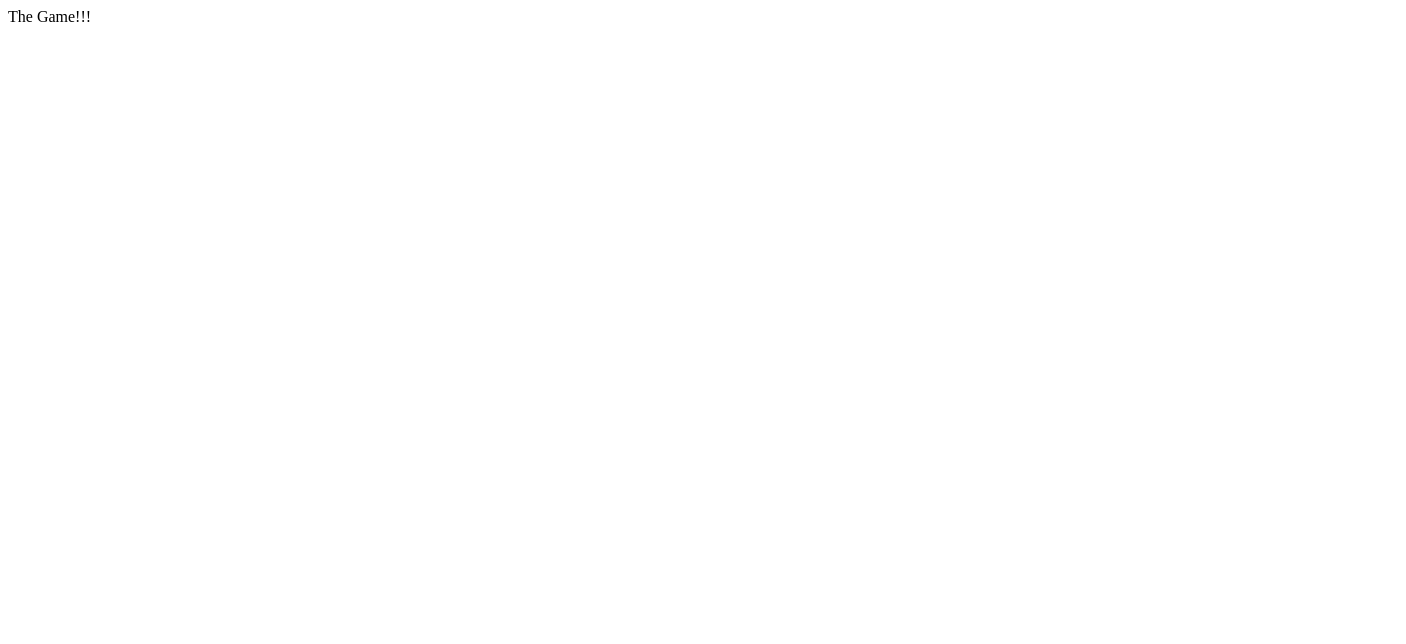
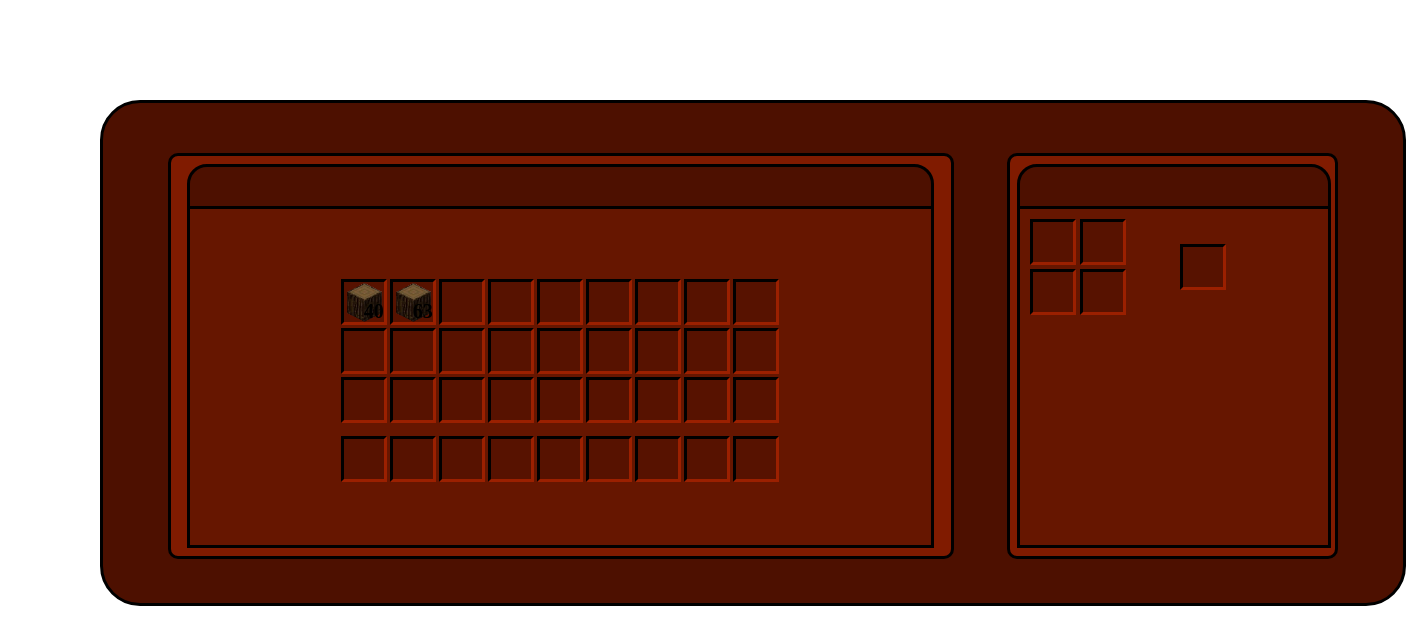
Before and after one commit to leoJ07/Crafting-Games, a website: page public/game.html in a window 1280 px wide. Shown: the whole page, 1406 px wide, since content can reach past the window. Drawn offline with Linux system fonts and the light colour scheme.

Commit message:
Update game.html

```diff
--- a/public/game.html
+++ b/public/game.html
@@ -1 +1,79 @@
-The Game!!!
+<!DOCTYPE html>
+<html lang="sv">
+<head>
+    <meta charset="UTF-8">
+    <link rel="shortcut icon" href="items/textures/item/plank.png" />
+    <title>Games</title>
+
+    <link rel="stylesheet" href="css/main.css" type="text/css" media="all" />
+</head>
+<body>
+    <canvas class="loadingScrean"></canvas>
+
+    <div id="Inventory">
+        <div id="Inv">
+            <div class="menu">
+
+            </div>
+            <div class="block">
+                <table border="0">
+                    <tr>
+                        <td><div class="Inv_Slot Inventory"><img src="items/textures/item/loog.png" alt="" /></div></td>
+                        <td><div class="Inv_Slot Inventory"><img src="items/textures/item/loog.png" alt="" /></div></td>
+                        <td><div class="Inv_Slot Inventory"><img src="items/textures/item/loog.png" alt="" /></div></td>
+                        <td><div class="Inv_Slot Inventory"><img src="items/textures/item/loog.png" alt="" /></div></td>
+                        <td><div class="Inv_Slot Inventory"><img src="items/textures/item/loog.png" alt="" /></div></td>
+                        <td><div class="Inv_Slot Inventory"><img src="items/textures/item/loog.png" alt="" /></div></td>
+                        <td><div class="Inv_Slot Inventory"><img src="items/textures/item/loog.png" alt="" /></div></td>
+                        <td><div class="Inv_Slot Inventory"><img src="items/textures/item/loog.png" alt="" /></div></td>
+                        <td><div class="Inv_Slot Inventory"><img src="items/textures/item/loog.png" alt="" /></div></td>
+                    </tr>
+                    <tr>
+                        <td><div class="Inv_Slot Inventory"><img src="items/textures/item/loog.png" alt="" /></div></td>
+                        <td><div class="Inv_Slot Inventory"><img src="items/textures/item/loog.png" alt="" /></div></td>
+                        <td><div class="Inv_Slot Inventory"><img src="items/textures/item/loog.png" alt="" /></div></td>
+                        <td><div class="Inv_Slot Inventory"><img src="items/textures/item/loog.png" alt="" /></div></td>
+                        <td><div class="Inv_Slot Inventory"><img src="items/textures/item/loog.png" alt="" /></div></td>
+                        <td><div class="Inv_Slot Inventory"><img src="items/textures/item/loog.png" alt="" /></div></td>
+                        <td><div class="Inv_Slot Inventory"><img src="items/textures/item/loog.png" alt="" /></div></td>
+                        <td><div class="Inv_Slot Inventory"><img src="items/textures/item/loog.png" alt="" /></div></td>
+                        <td><div class="Inv_Slot Inventory"><img src="items/textures/item/loog.png" alt="" /></div></td>
+                    </tr>
+                    <tr>
+                        <td><div class="Inv_Slot Inventory"><img src="items/textures/item/loog.png" alt="" /></div></td>
+                        <td><div class="Inv_Slot Inventory"><img src="items/textures/item/loog.png" alt="" /></div></td>
+                        <td><div class="Inv_Slot Inventory"><img src="items/textures/item/loog.png" alt="" /></div></td>
+                        <td><div class="Inv_Slot Inventory"><img src="items/textures/item/loog.png" alt="" /></div></td>
+                        <td><div class="Inv_Slot Inventory"><img src="items/textures/item/loog.png" alt="" /></div></td>
+                        <td><div class="Inv_Slot Inventory"><img src="items/textures/item/loog.png" alt="" /></div></td>
+                        <td><div class="Inv_Slot Inventory"><img src="items/textures/item/loog.png" alt="" /></div></td>
+                        <td><div class="Inv_Slot Inventory"><img src="items/textures/item/loog.png" alt="" /></div></td>
+                        <td><div class="Inv_Slot Inventory"><img src="items/textures/item/loog.png" alt="" /></div></td>
+                    </tr>
+                    <tr>
+                        <td><div class="Inv_Slot Inventory"><img src="items/textures/item/loog.png" alt="" /></div></td>
+                        <td><div class="Inv_Slot Inventory"><img src="items/textures/item/loog.png" alt="" /></div></td>
+                        <td><div class="Inv_Slot Inventory"><img src="items/textures/item/loog.png" alt="" /></div></td>
+                        <td><div class="Inv_Slot Inventory"><img src="items/textures/item/loog.png" alt="" /></div></td>
+                        <td><div class="Inv_Slot Inventory"><img src="items/textures/item/loog.png" alt="" /></div></td>
+                        <td><div class="Inv_Slot Inventory"><img src="items/textures/item/loog.png" alt="" /></div></td>
+                        <td><div class="Inv_Slot Inventory"><img src="items/textures/item/loog.png" alt="" /></div></td>
+                        <td><div class="Inv_Slot Inventory"><img src="items/textures/item/loog.png" alt="" /></div></td>
+                        <td><div class="Inv_Slot Inventory"><img src="items/textures/item/loog.png" alt="" /></div></td>
+                    </tr>
+                </table>
+            </div>
+        </div>
+        <div id="Int">
+            <div class="menu">
+
+            </div>
+            <div class="block">
+
+            </div>
+        </div>
+    </div>
+
+    <script src="js/main.js" type="module" charset="utf-8"></script>
+</body>
+</html>
```
